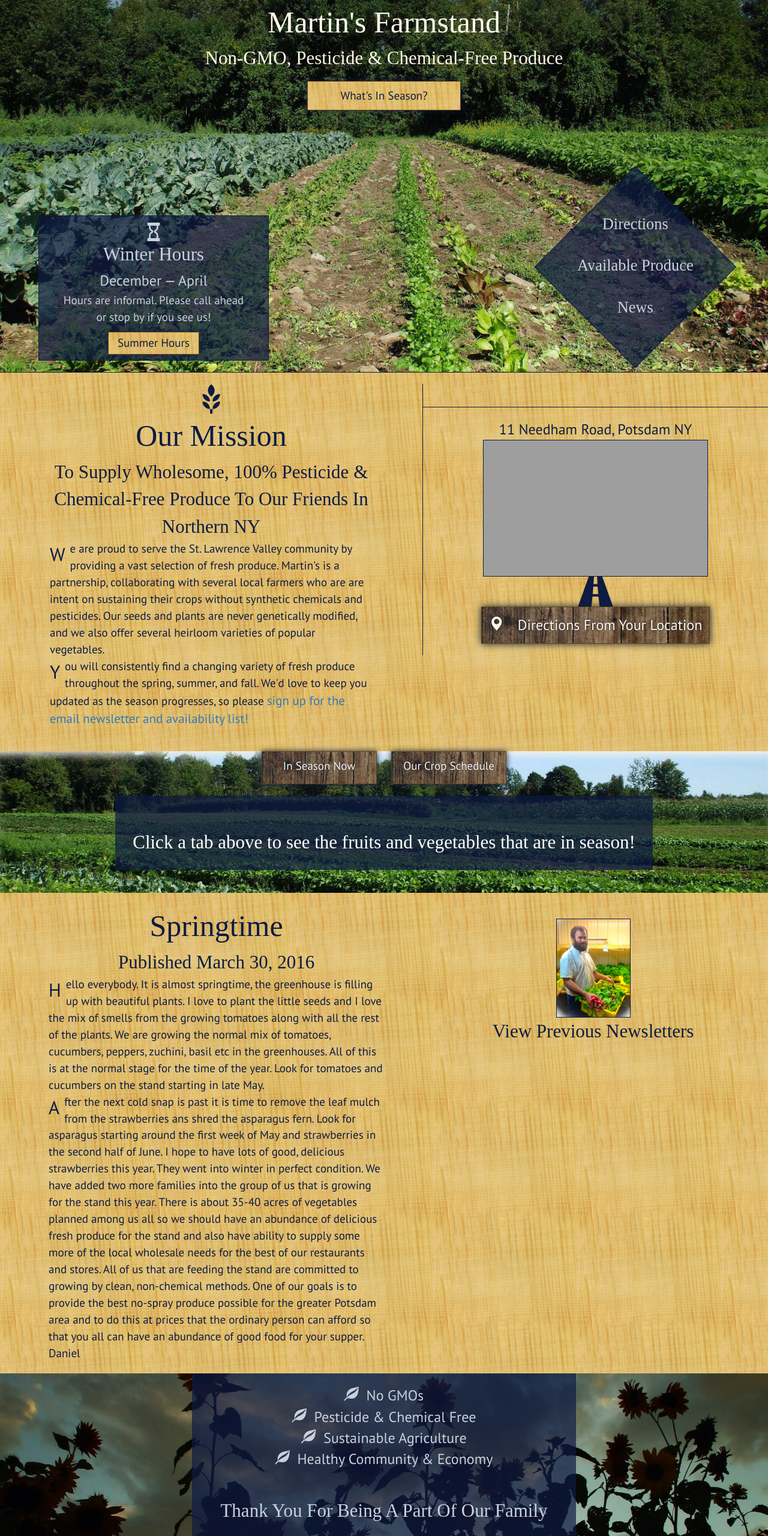
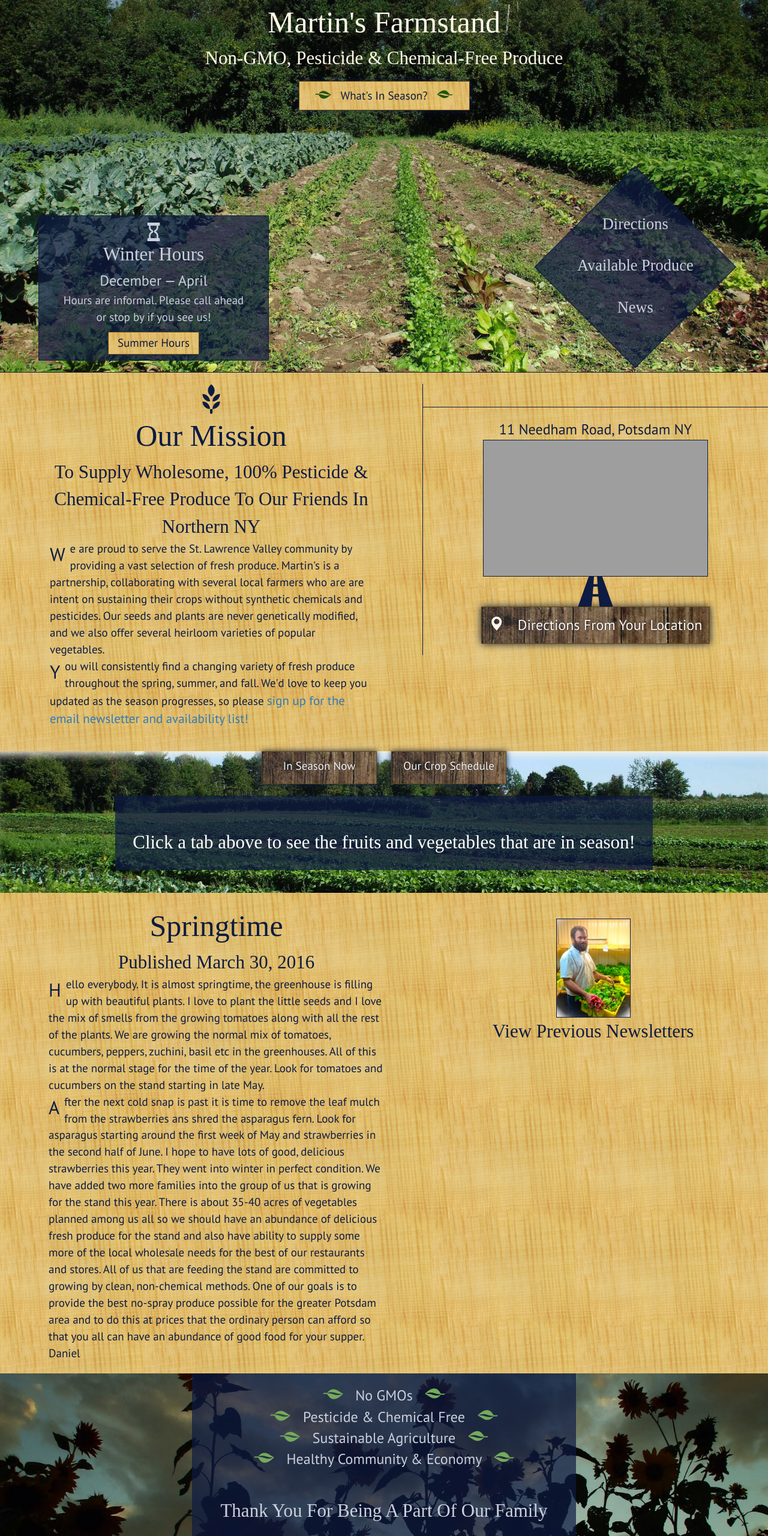
Before and after one commit to kingfishercatchfire/martinsfarmstand, a plain HTML site: page index.html in a window 1280 px wide. Shown: the part 180-2740 px from the top of the page at 60% size. Drawn offline with nearby package versions, Linux system fonts and the light colour scheme; some packages are replaced by stand-ins of ours; grey boxes are pictures that could not be loaded; a script that the page names is missing; a web font is replaced by a local one.

Commit message:
Added leaf glyphicons to cta and footer ul as well as styled them.

```diff
--- a/css/styles.scss
+++ b/css/styles.scss
@@ -21,6 +21,19 @@ p{
 		font-size: $typ-two;
 	}
 }
+
+
+.glyphicon-leaf{
+	display: inline-block;
+	color: $green11;
+	@include vendors(transform, rotateZ(45deg));
+}
+
+
+.glyphicon-180{
+	@include vendors(transform, rotateZ(225deg));
+}
+
 
 button{
 	background: url('../img/darkwood.jpg');
@@ -68,13 +81,10 @@ header{
 	 	}
 
 		 span.glyphicon-menu-hamburger{
-	 		margin: 1em;
-	 		font-size: $typ-one;
+	 		margin: 0.5em;
+	 		font-size: $typ-two;
 	 		padding: $typ-secondary;
 	 		display: none;
-	 		border: 1px solid $blue00;
-	 		border-radius: 0%;
-	 		box-shadow: inset 0 0 0.4em $brown00;
 
 
 	 		&:before{
@@ -256,11 +266,15 @@ header{
 		color: $brown00;
 
 		button{
-			width: 20%;
+			width: 15em;
 			margin-top: $typ-secondary;
 
+			.glyphicon-leaf{
+				padding: 0 $typ-base;
+			}
+
 			@media screen and (max-width: 600px){
-				width: 70%;
+				width: 95%;
 			}
 		}
 	}
@@ -674,6 +688,10 @@ footer{
 	background: url('../img/eveningflowers.jpg') no-repeat center center;
 	@include vendors(background-size, cover);
 
+	.glyphicon-leaf{
+		color: $green;
+	}
+
 	ul{
 		width: 50%;
 		text-align: center;
--- a/index.html
+++ b/index.html
@@ -107,9 +107,7 @@
 			<div class="header-row2">
 				<h1>Martin's Farmstand</h1>
 				<h2>Non-GMO, Pesticide &amp; Chemical-Free Produce</h2>
-
-				<!--Better Food For A Better Future -->
-				<a href="#available"><button class="cta available">What's In Season?</button></a>
+				<a href="#available"><button class="cta available"><span class="glyphicon glyphicon-leaf"></span>What's In Season?<span class="glyphicon glyphicon-leaf glyphicon-180"></span></button></a>
 			</div>
 			<div class="header-row3">
 				<div class="hours">
@@ -191,10 +189,10 @@
 
 		<footer>
 			<ul>
-				<li><span class="glyphicon glyphicon-leaf"></span>&nbsp;&nbsp;No GMOs</li>
-				<li><span class="glyphicon glyphicon-leaf"></span>&nbsp;&nbsp;Pesticide &amp; Chemical Free</li>
-				<li><span class="glyphicon glyphicon-leaf"></span>&nbsp;&nbsp;Sustainable Agriculture</li>
-				<li><span class="glyphicon glyphicon-leaf"></span>&nbsp;&nbsp;Healthy Community &amp; Economy</li>
+				<li><span class="glyphicon glyphicon-leaf"></span>&nbsp;&nbsp;&nbsp;&nbsp;No GMOs&nbsp;&nbsp;&nbsp;&nbsp;<span class="glyphicon glyphicon-leaf glyphicon-180"></span></li>
+				<li><span class="glyphicon glyphicon-leaf"></span>&nbsp;&nbsp;&nbsp;&nbsp;Pesticide &amp; Chemical Free&nbsp;&nbsp;&nbsp;&nbsp;<span class="glyphicon glyphicon-leaf glyphicon-180"></span></li>
+				<li><span class="glyphicon glyphicon-leaf"></span>&nbsp;&nbsp;&nbsp;&nbsp;Sustainable Agriculture&nbsp;&nbsp;&nbsp;&nbsp;<span class="glyphicon glyphicon-leaf glyphicon-180"></span></li>
+				<li><span class="glyphicon glyphicon-leaf"></span>&nbsp;&nbsp;&nbsp;&nbsp;Healthy Community &amp; Economy&nbsp;&nbsp;&nbsp;&nbsp;<span class="glyphicon glyphicon-leaf glyphicon-180"></span></li>
 				<h2><br />Thank You For Being A Part Of Our Family</h2>
 			</ul>
 		</footer>
```
Also changed, not shown: css/styles.css, 1 other file.
